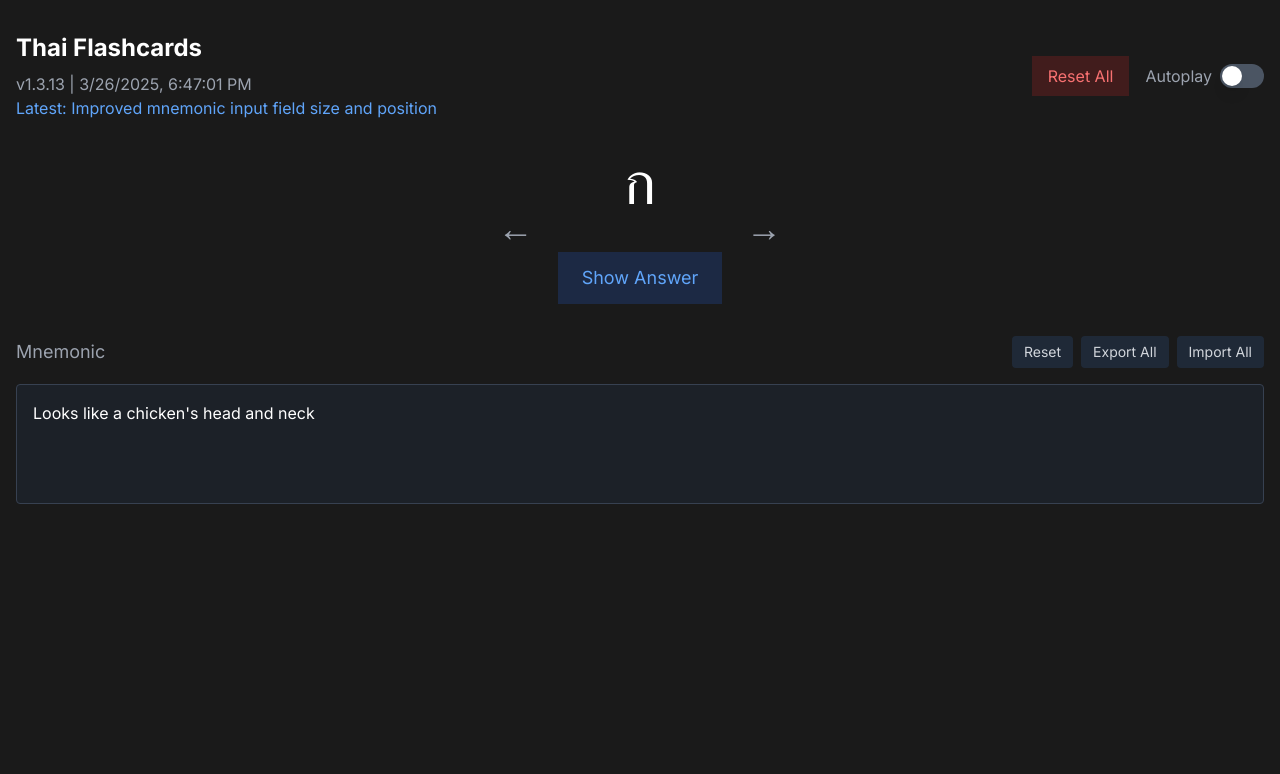
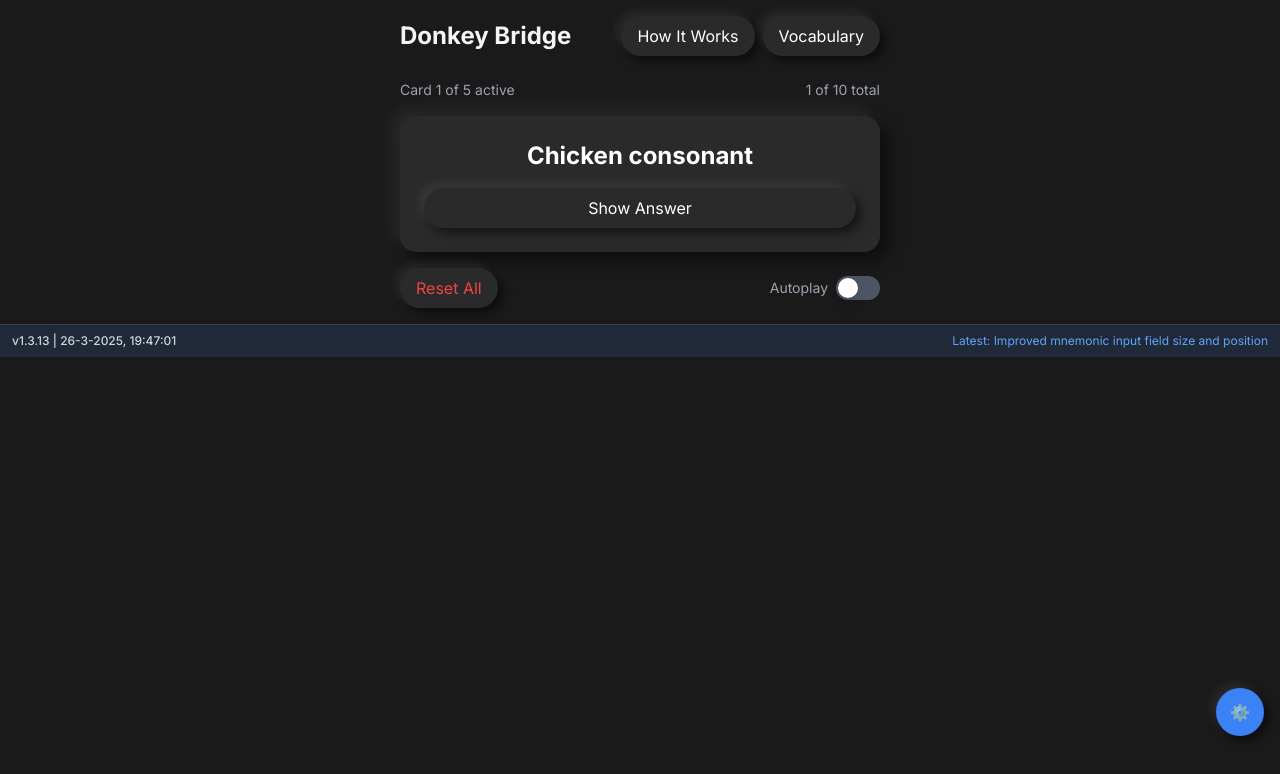
Before and after one commit to MaartenRischen/ThaiFlashcardsApp, a Next.js app: page / in a window 1280 px wide. Shown: the top 774 px of the page. Built offline with nearby package versions, Linux system fonts and the light colour scheme.

Commit message:
Restore previous version with improved styling

```diff
--- a/app/page.tsx
+++ b/app/page.tsx
@@ -619,70 +619,68 @@ export default function ThaiFlashcards() {
   };
 
   return (
-    <div className="min-h-screen bg-[#1a1a1a] text-white">
-      <div className="container mx-auto px-4 py-8">
-        <div className="flex justify-between items-center mb-8">
-          <div>
-            <h1 className="text-2xl font-bold mb-2">Thai Flashcards</h1>
-            <p className="text-gray-400">v1.3.13 | {new Date().toLocaleString()}</p>
-            <p className="text-blue-400">Latest: Improved mnemonic input field size and position</p>
-          </div>
-          <div className="flex items-center space-x-4">
+    <main className="min-h-screen bg-[#1a1a1a] flex flex-col">
+      <div className="w-full max-w-lg mx-auto p-4 space-y-4">
+        <div className="flex justify-between items-center mb-6">
+          <h1 className="text-2xl font-bold text-gray-100">Donkey Bridge</h1>
+          <div className="flex space-x-2">
             <button
-              onClick={() => setLocalMnemonics({})}
-              className="px-4 py-2 bg-red-600/20 text-red-400 rounded-md hover:bg-red-600/30 transition-colors"
+              onClick={() => setShowHowItWorks(!showHowItWorks)}
+              className="neumorphic-button"
             >
-              Reset All
+              How It Works
             </button>
-            <div className="flex items-center space-x-2">
-              <span className="text-gray-400">Autoplay</span>
-              <Switch checked={autoplay} onCheckedChange={setAutoplay} />
-            </div>
+            <button
+              onClick={() => setShowVocabulary(!showVocabulary)}
+              className="neumorphic-button"
+            >
+              Vocabulary
+            </button>
           </div>
         </div>
 
-        <div className="relative">
-          <div className="flex justify-center items-center space-x-6 mb-8">
-            <button
-              onClick={prevCard}
-              className="text-4xl text-gray-400 hover:text-white transition-colors"
-              disabled={index === 0}
-            >
-              ←
-            </button>
+        {/* Card Status */}
+        <div className="flex justify-between items-center text-sm text-gray-400">
+          <div>Card {activeCards.indexOf(index) + 1} of {activeCards.length} active</div>
+          <div>{index + 1} of {phrases.length} total</div>
+        </div>
+
+        {/* Main Card */}
+        <div className="neumorphic p-6 space-y-4">
           <div className="text-center">
-              <div className="text-6xl mb-4">{phrases[index].thai}</div>
+            <h2 className="text-2xl font-bold text-white">
+              {phrases[index].english}
+            </h2>
+          </div>
+
+          {/* Display random sentence if available */}
+          {randomSentence && (
+            <div className="p-4 space-y-2 rounded-xl bg-[#222] border border-[#333] neumorphic">
+              <h3 className="text-sm text-blue-400 uppercase tracking-wider mb-1">In Context</h3>
+              <p className="text-base text-white font-medium">{randomSentence.thai}</p>
+              <p className="text-sm text-gray-400 italic">{randomSentence.english}</p>
+            </div>
+          )}
+
           {showAnswer ? (
-                <>
-                  <div className="text-2xl text-gray-400">{phrases[index].pronunciation}</div>
-                  <div className="text-xl text-gray-500 mt-2">{phrases[index].english}</div>
-                  <div className="flex justify-center space-x-4 mt-6">
-                    <button
-                      onClick={() => handleCardAction('hard')}
-                      className="px-4 py-2 bg-red-600/20 text-red-400 rounded-md hover:bg-red-600/30 transition-colors"
-                    >
-                      Wrong
-                    </button>
-                    <button
-                      onClick={() => handleCardAction('good')}
-                      className="px-4 py-2 bg-yellow-600/20 text-yellow-400 rounded-md hover:bg-yellow-600/30 transition-colors"
-                    >
-                      Correct
-                    </button>
-                    <button
-                      onClick={() => handleCardAction('easy')}
-                      className="px-4 py-2 bg-green-600/20 text-green-400 rounded-md hover:bg-green-600/30 transition-colors"
-                    >
-                      Easy
-                    </button>
+            <div className="space-y-4">
+              <div>
+                <p className="text-lg">Thai: <span className="text-white">{phrases[index].thai}</span></p>
               </div>
-                  <div className="flex justify-center space-x-4 mt-4">
+
+              <div>
+                <p className="text-gray-400">
+                  Official pronunciation: <span className="text-gray-300">{phrases[index].pronunciation}</span>
+                </p>
+              </div>
+
+              <div className="grid grid-cols-2 gap-2">
                 <button
                   onClick={() => speak(phrases[index].thai)}
                   disabled={isPlaying}
-                      className="px-4 py-2 bg-blue-600/20 text-blue-400 rounded-md hover:bg-blue-600/30 transition-colors"
+                  className="neumorphic-button flex-1"
                 >
-                      {isPlaying ? 'Playing...' : 'Play Sound'}
+                  {isPlaying ? 'Playing...' : 'Play'}
                 </button>
                 <Dialog open={dialogOpen} onOpenChange={setDialogOpen}>
                   <DialogTrigger asChild>
@@ -694,7 +692,7 @@ export default function ThaiFlashcards() {
                         }
                       }}
                       disabled={isPlaying}
-                          className="px-4 py-2 bg-purple-600/20 text-purple-400 rounded-md hover:bg-purple-600/30 transition-colors"
+                      className="neumorphic-button flex-1"
                     >
                       In Context
                     </button>
@@ -722,28 +720,31 @@ export default function ThaiFlashcards() {
                   </DialogContent>
                 </Dialog>
               </div>
-                </>
-              ) : (
+
+              <div className="grid grid-cols-3 gap-2">
                 <button
-                  onClick={() => setShowAnswer(true)}
-                  className="mt-6 px-6 py-3 bg-blue-600/20 text-blue-400 rounded-md hover:bg-blue-600/30 transition-colors text-lg"
+                  onClick={() => handleCardAction('hard')}
+                  className="neumorphic-button text-red-500"
                 >
-                  Show Answer
+                  Wrong
                 </button>
-              )}
-            </div>
                 <button
-              onClick={nextCard}
-              className="text-4xl text-gray-400 hover:text-white transition-colors"
-              disabled={index === phrases.length - 1}
+                  onClick={() => handleCardAction('good')}
+                  className="neumorphic-button text-yellow-500"
                 >
-              →
+                  Correct
+                </button>
+                <button
+                  onClick={() => handleCardAction('easy')}
+                  className="neumorphic-button text-green-500"
+                >
+                  Easy
                 </button>
               </div>
 
-          <div className="mt-8">
-            <div className="flex justify-between items-center mb-4">
-              <h2 className="text-lg text-gray-400">Mnemonic</h2>
+              <div className="mt-6">
+                <div className="flex justify-between items-center mb-2">
+                  <p className="text-gray-400">What does this sound like for you?</p>
                   <div className="flex space-x-2">
                     <button
                       onClick={() => {
@@ -754,7 +755,7 @@ export default function ThaiFlashcards() {
                           }
                         }));
                       }}
-                  className="px-3 py-1.5 bg-gray-800 text-gray-300 text-sm rounded hover:bg-gray-700 transition-colors"
+                      className="neumorphic-button text-sm px-2 py-1"
                     >
                       Reset
                     </button>
@@ -768,7 +769,7 @@ export default function ThaiFlashcards() {
                         linkElement.setAttribute('download', exportFileDefaultName);
                         linkElement.click();
                       }}
-                  className="px-3 py-1.5 bg-gray-800 text-gray-300 text-sm rounded hover:bg-gray-700 transition-colors"
+                      className="neumorphic-button text-sm px-2 py-1"
                     >
                       Export All
                     </button>
@@ -794,7 +795,7 @@ export default function ThaiFlashcards() {
                         };
                         input.click();
                       }}
-                  className="px-3 py-1.5 bg-gray-800 text-gray-300 text-sm rounded hover:bg-gray-700 transition-colors"
+                      className="neumorphic-button text-sm px-2 py-1"
                     >
                       Import All
                     </button>
@@ -803,12 +804,219 @@ export default function ThaiFlashcards() {
                 <textarea
                   value={localMnemonics[index]?.text || phrases[index].mnemonic}
                   onChange={(e) => handleMnemonicChange(e)}
-              className="w-full min-h-[120px] bg-gray-800/50 text-white resize-none p-4 rounded border border-gray-700 focus:border-blue-500 focus:outline-none"
+                  className="neumorphic-input w-full min-h-[120px] resize-none p-4 rounded-sm"
                   placeholder="Add your own way to remember this sound..."
                 />
               </div>
             </div>
+          ) : (
+            <div className="space-y-4">
+              <button
+                onClick={() => setShowAnswer(true)}
+                className="w-full neumorphic-button"
+              >
+                Show Answer
+              </button>
+            </div>
+          )}
+        </div>
+
+        {/* Reset Button and Autoplay toggle */}
+        <div className="flex justify-between items-center">
+          <button
+            onClick={handleResetAll}
+            className="neumorphic-button text-red-500"
+          >
+            Reset All
+          </button>
+
+          <div className="flex items-center space-x-2">
+            <span className="text-gray-400 text-sm">Autoplay</span>
+            <Switch checked={autoplay} onCheckedChange={setAutoplay} />
+          </div>
+        </div>
+      </div>
+
+      {/* Settings Button */}
+      <div className="fixed bottom-16 right-4 z-20">
+        <button
+          onClick={() => setShowStats(!showStats)}
+          className="settings-button"
+        >
+          ⚙️
+        </button>
+      </div>
+
+      {/* Modals */}
+      {showStats && (
+        <div className="fixed inset-0 bg-black bg-opacity-50 flex items-center justify-center p-4 z-50">
+          <div className="neumorphic max-w-md w-full p-6">
+            <div className="flex justify-between items-center mb-4">
+              <h2 className="text-xl font-bold">Statistics</h2>
+              <button
+                onClick={() => setShowStats(false)}
+                className="text-gray-400 hover:text-white"
+              >
+                ✕
+              </button>
+            </div>
+
+            <div className="space-y-4">
+              {(() => {
+                const stats = calculateStats();
+                return (
+                  <>
+                    <div className="grid grid-cols-2 gap-4">
+                      <div className="neumorphic p-4 text-center">
+                        <div className="text-2xl font-bold text-blue-400">{stats.totalCards}</div>
+                        <div className="text-sm text-gray-400">Total Cards</div>
+                      </div>
+                      <div className="neumorphic p-4 text-center">
+                        <div className="text-2xl font-bold text-green-400">{stats.learnedCards}</div>
+                        <div className="text-sm text-gray-400">Cards Learned</div>
+                      </div>
+                      <div className="neumorphic p-4 text-center">
+                        <div className="text-2xl font-bold text-yellow-400">{stats.dueCards}</div>
+                        <div className="text-sm text-gray-400">Cards Due</div>
+                      </div>
+                      <div className="neumorphic p-4 text-center">
+                        <div className="text-2xl font-bold text-purple-400">{stats.totalReviews}</div>
+                        <div className="text-sm text-gray-400">Total Reviews</div>
+                      </div>
+                    </div>
+
+                    <div className="mt-4">
+                      <h3 className="text-lg font-bold mb-2">Progress</h3>
+                      <div className="w-full bg-gray-800 rounded-full h-4">
+                        <div
+                          className="bg-blue-500 h-4 rounded-full"
+                          style={{ width: `${(stats.learnedCards / stats.totalCards) * 100}%` }}
+                        ></div>
+                      </div>
+                      <div className="text-right text-sm text-gray-400 mt-1">
+                        {Math.round((stats.learnedCards / stats.totalCards) * 100)}% Complete
+                      </div>
+                    </div>
+                  </>
+                );
+              })()}
+            </div>
+          </div>
+        </div>
+      )}
+
+      {showHowItWorks && (
+        <div className="fixed inset-0 bg-black bg-opacity-50 flex items-center justify-center p-4 z-50">
+          <div className="neumorphic max-w-md w-full p-6">
+            <div className="flex justify-between items-center mb-4">
+              <h2 className="text-xl font-bold">How It Works</h2>
+              <button
+                onClick={() => setShowHowItWorks(false)}
+                className="text-gray-400 hover:text-white"
+              >
+                ✕
+              </button>
+            </div>
+            <div className="space-y-4 text-gray-300">
+              <p>
+                <strong className="text-white">Donkey Bridge</strong> uses spaced repetition to help you learn Thai vocabulary efficiently.
+              </p>
+
+              <p>
+                <strong className="text-white">Active Cards:</strong> The app keeps 5 cards in active rotation that need your attention. These are cards you haven't seen, got wrong, or are due for review today.
+              </p>
+
+              <p>
+                <strong className="text-white">Spaced Repetition:</strong> When you rate a card:
+              </p>
+
+              <ul className="list-disc pl-5 space-y-2">
+                <li><strong className="text-red-500">Wrong</strong> - You didn't remember it. Card will appear again soon.</li>
+                <li><strong className="text-yellow-500">Correct</strong> - You remembered with some effort. Card will repeat at a moderate interval.</li>
+                <li><strong className="text-green-500">Easy</strong> - You knew it well. Card will appear after a longer interval.</li>
+              </ul>
+
+              <p>
+                <strong className="text-white">Personalization:</strong> You can customize mnemonics and phonetic spellings to help your learning.
+              </p>
+
+              <p>
+                <strong className="text-white">Example Sentences:</strong> Each word comes with authentic Thai example sentences to learn the word in context.
+              </p>
+            </div>
+          </div>
+        </div>
+      )}
+
+      {showVocabulary && (
+        <div className="fixed inset-0 bg-black bg-opacity-50 flex items-center justify-center p-4 z-50">
+          <div className="neumorphic max-w-md w-full p-6 max-h-[80vh] overflow-auto">
+            <div className="flex justify-between items-center mb-4">
+              <h2 className="text-xl font-bold">Vocabulary List</h2>
+              <button
+                onClick={() => setShowVocabulary(false)}
+                className="text-gray-400 hover:text-white"
+              >
+                ✕
+              </button>
+            </div>
+            <div className="space-y-2">
+              {phrases.map((phrase, idx) => {
+                const isCurrentCard = idx === index;
+                const status = getCardStatus(idx);
+                const { color, label } = getStatusInfo(status);
+
+                return (
+                  <div
+                    key={idx}
+                    className={`neumorphic p-3 flex items-center justify-between cursor-pointer hover:bg-gray-800 transition-colors ${isCurrentCard ? 'border-l-4 border-blue-500' : ''}`}
+                    onClick={() => {
+                      setIndex(idx);
+                      setShowVocabulary(false);
+                      setShowAnswer(false);
+                      setRandomSentence(null);
+                    }}
+                  >
+                    <div className="flex items-center space-x-3">
+                      <div className={`w-3 h-3 rounded-full ${color}`} />
+                      <span>{phrase.english}</span>
+                    </div>
+                    <div className="flex items-center space-x-3 text-sm">
+                      <span className="text-gray-400">
+                        {phrase.thai}
+                      </span>
+                      <span className={`px-2 py-0.5 rounded text-xs ${color.replace('bg-', 'bg-opacity-20 text-')}`}>
+                        {label}
+                      </span>
+                      <button
+                        className="neumorphic-circle opacity-75 hover:opacity-100 w-8 h-8"
+                        onClick={(e) => {
+                          e.stopPropagation();
+                          if (!isPlaying) {
+                            speak(phrase.thai);
+                          }
+                        }}
+                      >
+                        🔊
+                      </button>
                     </div>
                   </div>
                 );
+              })}
+            </div>
+          </div>
+        </div>
+      )}
+
+      {/* Version indicator at the bottom - shows changes and timestamp in Amsterdam timezone */}
+      <div className="w-full py-2 px-3 text-center text-xs border-t border-gray-700 bg-gray-800 sticky bottom-0 z-20">
+        <div className="flex flex-col sm:flex-row sm:justify-between items-center">
+          <p className="text-gray-300 font-medium">
+            v{VERSION_INFO.version} | {new Date(VERSION_INFO.lastUpdated).toLocaleString('nl-NL', { timeZone: 'Europe/Amsterdam' })}
+          </p>
+          <p className="text-blue-400">Latest: {VERSION_INFO.changes}</p>
+        </div>
+      </div>
+    </main>
+  );
 }
```
Lines whose indentation alone changed are shown as unchanged.
